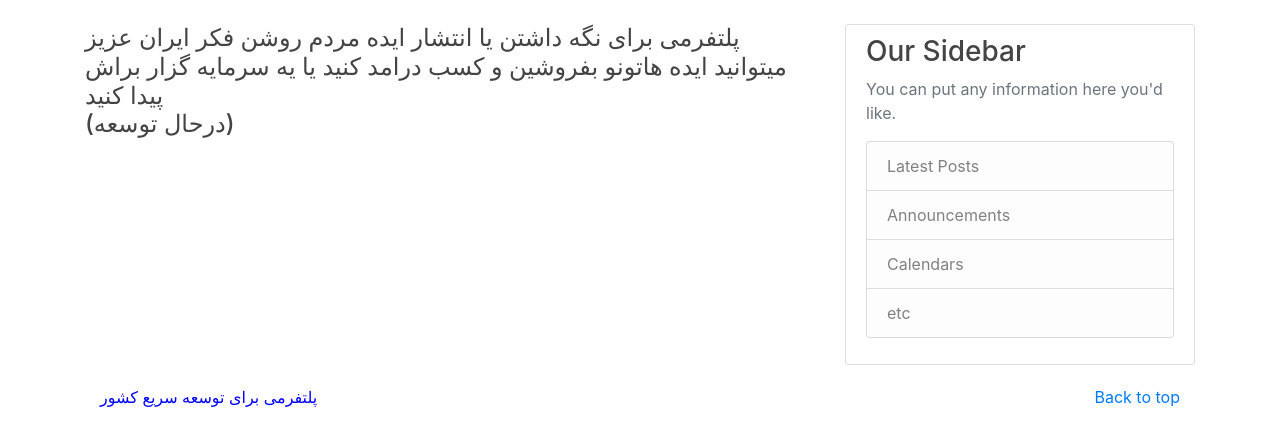
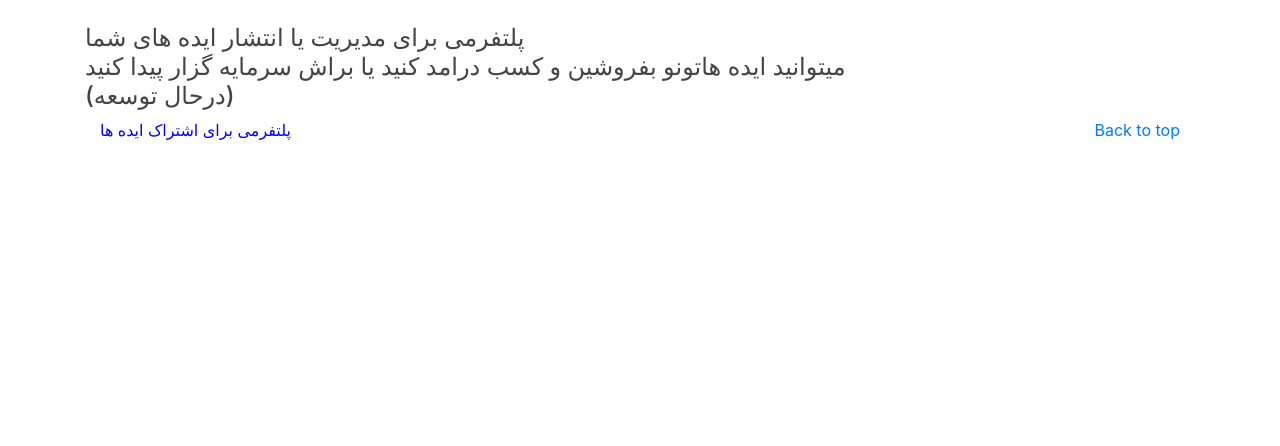
Before and after one commit to MohammadmahdiAhmadi/DevopsDemo, a Django app: page /about/ in a window 1280 px wide. Shown: the part 56-502 px from the top of the page. Run offline with Django 3.2, Linux system fonts and the light colour scheme; some libraries are stand-ins or nearby versions.

Commit message:
Some changes for network-1 project

```diff
--- a/blog/templates/blog/about.html
+++ b/blog/templates/blog/about.html
@@ -2,8 +2,8 @@
 {% block content %}
 
     <h4>
-        پلتفرمی برای نگه داشتن یا انتشار ایده مردم روشن فکر ایران عزیز<br>
-        میتوانید ایده هاتونو بفروشین و کسب درامد کنید یا یه سرمایه گزار براش پیدا کنید<br>
+        پلتفرمی برای مدیریت یا انتشار ایده های شما<br>
+        میتوانید ایده هاتونو بفروشین و کسب درامد کنید یا براش سرمایه گزار پیدا کنید<br>
         (درحال توسعه)
     </h4>
 
--- a/blog/templates/blog/base.html
+++ b/blog/templates/blog/base.html
@@ -52,6 +52,7 @@
       </nav>
     </header>
     <main role="main" class="container">
+      {% block content %}
       <div class="row">
         <div class="col-md-8">
           {% if messages %}
@@ -62,26 +63,22 @@
             {% endfor %}
           {% endif %}
 
-          {% block content %}{% endblock content %}
-
         </div>
-        <div class="col-md-4">
+        <!-- <div class="col-md-4">
           <div class="content-section">
-            <h3>Our Sidebar</h3>
-            <p class='text-muted'>You can put any information here you'd like.
+            <h3>Statics</h3>
+            <p class='text-muted'>Some interesting statistics from our site
               <ul class="list-group">
-                <li class="list-group-item list-group-item-light">Latest Posts</li>
-                <li class="list-group-item list-group-item-light">Announcements</li>
-                <li class="list-group-item list-group-item-light">Calendars</li>
-                <li class="list-group-item list-group-item-light">etc</li>
+                <li class="list-group-item list-group-item-light">Number Of Users:</li>
               </ul>
             </p>
           </div>
-        </div>
+        </div> -->
       </div>
+      {% endblock content %}
       <footer class="container">
         <p class="float-right"><a href="#">Back to top</a></p>
-        <p style="color:blue">پلتفرمی برای توسعه سریع کشور</p>
+        <p style="color:blue">پلتفرمی برای اشتراک ایده ها</p>
       </footer>
     </main>
     <!-- Optional JavaScript -->
--- a/users/templates/users/profile.html
+++ b/users/templates/users/profile.html
@@ -7,6 +7,7 @@
         <div class="media-body">
           <h2 class="account-heading">{{ user.username }}</h2>
           <p class="text-secondary">{{ user.email }}</p>
+          <p class="text-secondary">Number Of All Users: {{ number_of_all_users }}</p>
         </div>
       </div>
       <form method="POST" enctype="multipart/form-data">
--- a/users/views.py
+++ b/users/views.py
@@ -2,6 +2,7 @@ from django.shortcuts import render, redirect
 from django.contrib import messages
 from .forms import UserRegisterForm, UserUpdateForm, ProfileUpdateForm
 from django.contrib.auth.decorators import login_required
+from .models import Profile
 
 import json
 import urllib
@@ -41,6 +42,7 @@ def register(request):
 
 @login_required
 def profile(request):
+    number_of_all_users = Profile.objects.count()
     if request.method == 'POST':
         u_form = UserUpdateForm(request.POST, instance=request.user)
         p_form = ProfileUpdateForm(request.POST, request.FILES, instance=request.user.profile)
@@ -58,6 +60,7 @@ def profile(request):
     context = {
         'u_form': u_form,
         'p_form': p_form,
+        'number_of_all_users': number_of_all_users,
     }
 
     return render(request, 'users/profile.html', context)
```
Also changed, not shown: blog/views.py (+1 -18 lines), db.sqlite3.
